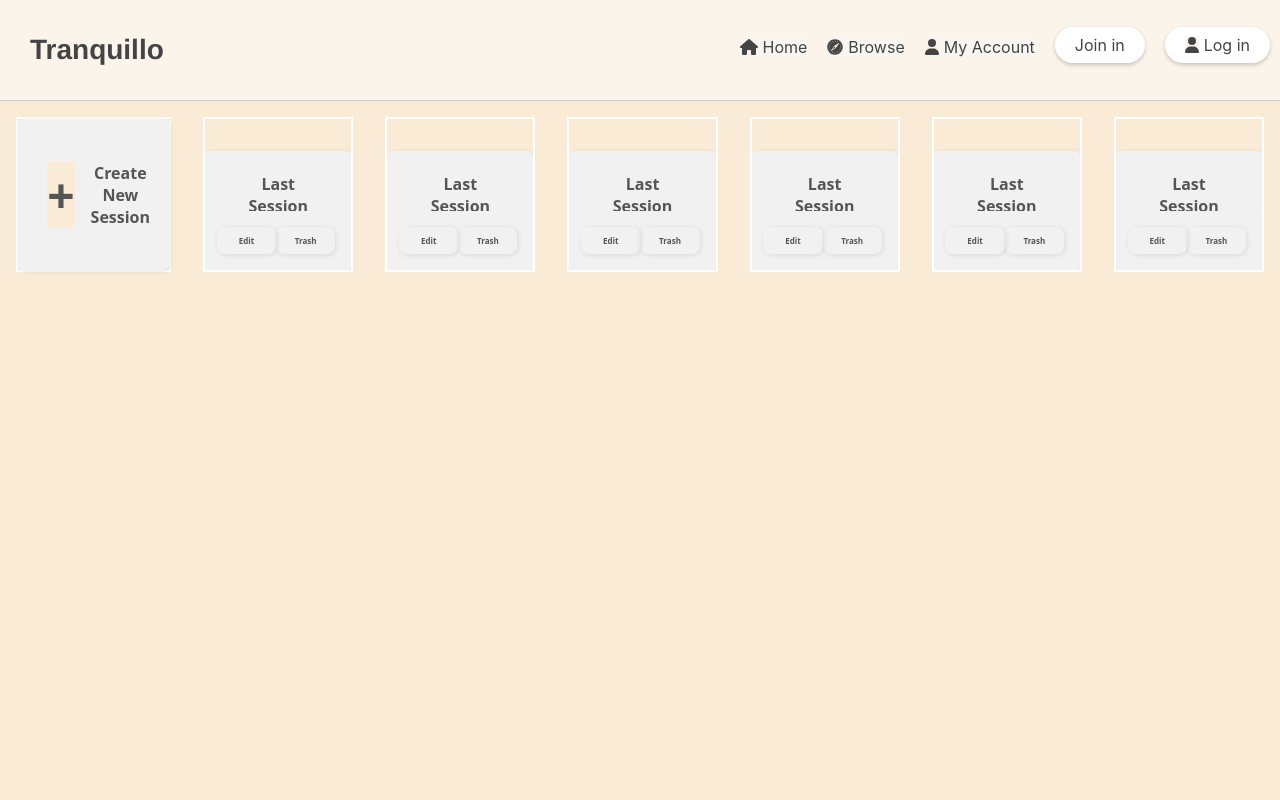
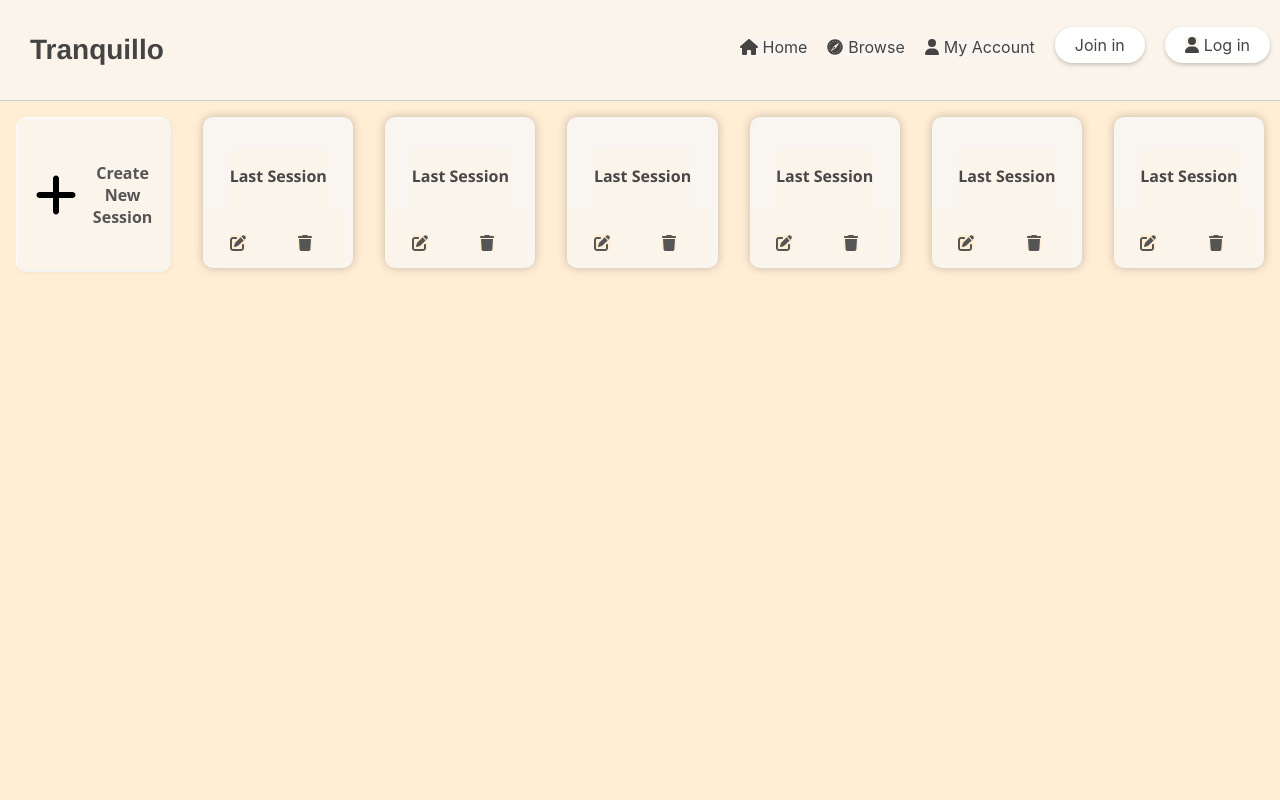
Before and after one commit to altina2801/LabKurs1, a React (Create React App) app in the folder front/: page /sessions in a window 1280 px wide. Shown: the top 800 px of the page. Built offline with nearby package versions, Linux system fonts and the light colour scheme; the HTML template or start-up script is replaced by a standard one.

Commit message:
Changes On The Design Of Sessions

```diff
--- a/front/src/components/Sessions.js
+++ b/front/src/components/Sessions.js
@@ -1,67 +1,92 @@
 import React from 'react';
 import '../css/Sessions.css';
-
+import { FontAwesomeIcon } from '@fortawesome/react-fontawesome';
+import { faPlus, faEdit, faTrash } from '@fortawesome/free-solid-svg-icons';
 
 const Sessions = () => {
   return (
     <div className="main-container">
       <div className="left-container">
       <button className="create-session-btn">
-            <span className="create-session-icon">+</span>
+       <FontAwesomeIcon icon={faPlus} className="create-session-icon" />
     Create New Session
   </button>
       </div>
       <div className="right-container">
         <div className="last-session-btn-container">
-            <button className="last-session-btn">Last Session</button>
+          <p className="last-session-btn-text">Last Session</p>
           <div className="last-session-btn-options">
-              <button className="edit-session-btn">Edit</button>
-              <button className="delete-session-btn">Trash</button>
+          <div className="edit-session-btn">
+          <FontAwesomeIcon icon={faEdit} />
+            </div>
+            <div className="delete-session-btn" role="button">
+           <FontAwesomeIcon icon={faTrash} />
+          </div>
           </div>
         </div>
       </div>
       <div className="right-container">
         <div className="last-session-btn-container">
-            <button className="last-session-btn">Last Session</button>
+          <p className="last-session-btn-text">Last Session</p>
           <div className="last-session-btn-options">
-              <button className="edit-session-btn">Edit</button>
-              <button className="delete-session-btn">Trash</button>
+          <div className="edit-session-btn">
+          <FontAwesomeIcon icon={faEdit} />
+            </div>
+            <div className="delete-session-btn" role="button">
+           <FontAwesomeIcon icon={faTrash} />
+          </div>
           </div>
         </div>
       </div>
       <div className="right-container">
         <div className="last-session-btn-container">
-            <button className="last-session-btn">Last Session</button>
+          <p className="last-session-btn-text">Last Session</p>
           <div className="last-session-btn-options">
-              <button className="edit-session-btn">Edit</button>
-              <button className="delete-session-btn">Trash</button>
+          <div className="edit-session-btn">
+          <FontAwesomeIcon icon={faEdit} />
+            </div>
+            <div className="delete-session-btn" role="button">
+           <FontAwesomeIcon icon={faTrash} />
+          </div>
           </div>
         </div>
       </div>
       <div className="right-container">
         <div className="last-session-btn-container">
-            <button className="last-session-btn">Last Session</button>
+          <p className="last-session-btn-text">Last Session</p>
           <div className="last-session-btn-options">
-              <button className="edit-session-btn">Edit</button>
-              <button className="delete-session-btn">Trash</button>
+          <div className="edit-session-btn">
+          <FontAwesomeIcon icon={faEdit} />
+            </div>
+            <div className="delete-session-btn" role="button">
+           <FontAwesomeIcon icon={faTrash} />
+          </div>
           </div>
         </div>
       </div>
       <div className="right-container">
         <div className="last-session-btn-container">
-            <button className="last-session-btn">Last Session</button>
+          <p className="last-session-btn-text">Last Session</p>
           <div className="last-session-btn-options">
-              <button className="edit-session-btn">Edit</button>
-              <button className="delete-session-btn">Trash</button>
+          <div className="edit-session-btn">
+          <FontAwesomeIcon icon={faEdit} />
+            </div>
+            <div className="delete-session-btn" role="button">
+           <FontAwesomeIcon icon={faTrash} />
+          </div>
           </div>
         </div>
       </div>
       <div className="right-container">
         <div className="last-session-btn-container">
-            <button className="last-session-btn">Last Session</button>
+          <p className="last-session-btn-text">Last Session</p>
           <div className="last-session-btn-options">
-              <button className="edit-session-btn">Edit</button>
-              <button className="delete-session-btn">Trash</button>
+          <div className="edit-session-btn">
+          <FontAwesomeIcon icon={faEdit} />
+            </div>
+            <div className="delete-session-btn" role="button">
+           <FontAwesomeIcon icon={faTrash} />
+          </div>
           </div>
         </div>
       </div>
--- a/front/src/css/Sessions.css
+++ b/front/src/css/Sessions.css
@@ -1,5 +1,6 @@
 body {
   margin: 0;
+  background-color: rgb(245, 252, 242);
   padding: 0;
 }
 
@@ -8,11 +9,13 @@ body {
   height: 100vh;
   width: 100%;
   flex-direction: row;
+
 }
 
 .left-container {
   width: 50%;
   border: 2px solid #ffffff;
+  border-radius: 10px;
   margin: 1rem;
 }
 
@@ -30,26 +33,40 @@ body {
   justify-content: center;
   width: 100%;
   height: 100%;
+  background-color: rgb(251, 244, 234);
 }
 
 .create-session-icon {
   font-size: 3rem;
   margin-right: 1rem;
+  color: rgb(0, 0, 0);
+  background-color: rgb(251, 244, 234);
 }
 
 .right-container {
   width:50%;
   display: flex;
   justify-content: flex-end;
-    border: 2px solid #ffffff;
+  box-shadow: 0 0 10px rgba(37, 37, 37, 0.26);
   margin: 1rem;
   overflow: auto;
+  border-radius: 10px;
+  background-color: rgb(249, 245, 240);
+
+}
+.left-container:hover,
+.right-container:hover {
+  box-shadow: 0 0 10px rgba(0, 0, 0, 0.2);
+  transform: scale(1.05);
+  transition: all 0.3s ease-in-out;
+
 }
 
 .last-session-btn-container {
   position: relative;
   height: 5.5rem;
   top: -5.5;
+  background-color: rgb(251, 244, 234);
 }
 
 .last-session-btn {
@@ -58,40 +75,41 @@ body {
   font-weight: bold;
   padding: 1rem 2rem;
   border: none;
-    background-color: #f1f1f1;
+  background-color: rgb(251, 244, 234);
   color: #555;
   border-radius: 5px;
   cursor: pointer;
+
 }
-
 
 .last-session-btn-options {
   position: absolute;
   right: 0;
   top: 3.8rem;
-    width: 7.4rem;
+  left: -2rem;
+  width: 7.15rem;
   background-color: #f1f1f1;
   border-radius: 5px;
   display: flex;
   justify-content: space-between;
   padding: 1rem;
+  background-color: rgb(251, 244, 234);
 }
 
 .edit-session-btn,
 .delete-session-btn {
-    font-size: 0.5rem;
-    font-weight: bold;
+  height: 0.5rem;
   padding: 0.5rem 1rem;
   border: none;
   background-color: transparent;
   color: #555;
   cursor: pointer;
+  background-color: rgb(251, 244, 234);
 }
 
 .edit-session-btn:hover,
 .delete-session-btn:hover {
   color: #000;
-
 }
 
 .left-container, .right-container {
@@ -101,3 +119,17 @@ body {
   align-items: center;
   justify-content: center;
 }
+
+.last-session-btn-text {
+  font-family: "Segoe UI", sans-serif;
+  font-weight: bold;
+  color: #484848;
+  border: none;
+  border-radius: 5px;
+  cursor: pointer;
+  background-color: rgb(251, 244, 234);
+}
+
+.last-session-btn-text:hover {
+  color: #2d2d2d;
+}
--- a/front/src/css/aboutus.css
+++ b/front/src/css/aboutus.css
@@ -105,5 +105,5 @@
     transform: scale(1.1);
   }
   *{
-    background-color: antiquewhite;
+    background-color: rgb(255, 237, 212);
   }
```
Lines whose indentation alone changed are shown as unchanged.
